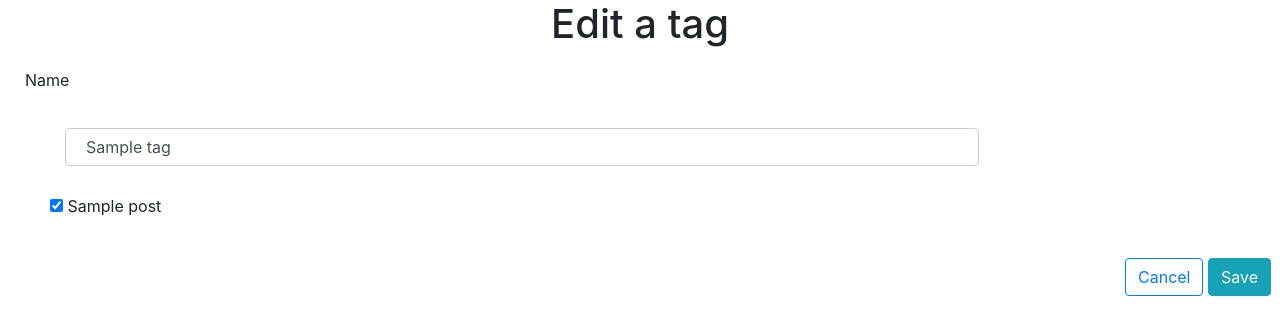
After one commit to hauqxngo/Blogly, a Flask app: page /tags/1/edit in a window 1280 px wide. The commit adds this page. Shown: the top 335 px of the page. Run offline with Flask 2, Linux system fonts and the light colour scheme; tables that the repository leaves empty hold one stand-in row (values such as "Sample post"); some libraries are stand-ins or nearby versions.

Commit message:
added Tags route

```diff
--- a/app.py
+++ b/app.py
@@ -3,7 +3,7 @@
 from flask import Flask, render_template, redirect, request, flash
 from flask.globals import request
 from werkzeug.utils import redirect
-from models import db, connect_db, User, Post
+from models import db, connect_db, User, Post, Tag, PostTag
 from flask_debugtoolbar import DebugToolbarExtension
 
 app = Flask(__name__)
@@ -26,6 +26,7 @@ def root():
     posts = Post.query.order_by(Post.created_at.desc()).limit(5).all()
     return render_template('/posts/homepage.html', posts=posts)
 
+
 # @app.errorhandler(404)
 # def page_not_found(e):
 #     """Show 404 NOT FOUND page."""
@@ -40,10 +41,12 @@ def list_users():
     users = User.query.order_by(User.last_name, User.first_name).all()
     return render_template('/users/list.html', users=users)
 
+
 @app.route('/users/new', methods=['GET'])
 def new_user_form():
     """Show new user form"""
     return render_template('/users/new.html')
+
 
 @app.route('/users/new', methods=['POST'])
 def create_user():
@@ -56,6 +59,7 @@ def create_user():
     db.session.commit()
     flash(f"User {new_user.full_name} added.")
 
+
     return redirect('/users')
 
 @app.route('/users/<int:user_id>')
@@ -63,6 +67,7 @@ def show_user(user_id):
     """Show user detail page"""
     user = User.query.get_or_404(user_id)
     return render_template('/users/details.html', user=user,)
+
 
 @app.route('/users/<int:user_id>/edit')
 def edit_user(user_id):
@@ -85,6 +90,7 @@ def update_user(user_id):
 
     return redirect('/users')
 
+
 @app.route('/users/<int:user_id>/delete', methods=['POST'])
 def delete_user(user_id):
     """Deleting the current user"""
@@ -104,6 +110,7 @@ def new_post_form(user_id):
     user = User.query.get_or_404(user_id)
     return render_template('/posts/new.html', user=user)
 
+
 @app.route('/users/<int:user_id>/posts/new', methods=['POST'])
 def create_post(user_id):
     """Handle add form; add post and redirect to the user detail page."""
@@ -118,17 +125,23 @@ def create_post(user_id):
 
     return redirect(f'/users/{user_id}')
 
+
 @app.route('/posts/<int:post_id>')
 def show_post(post_id):
     """Show a post. Show buttons to edit and delete the post."""
     post = Post.query.get_or_404(post_id)
+
     return render_template('/posts/show.html', post=post)
+
 
 @app.route('/posts/<int:post_id>/edit')
 def edit_post(post_id):
     """Show form to edit a post, and to cancel (back to user page)."""
     post = Post.query.get_or_404(post_id)
-    return render_template('/posts/edit.html', post=post)
+    tags = Tag.query.all()
+
+    return render_template('/posts/edit.html', post=post, tags=tags)
+
 
 @app.route('/posts/<int:post_id>/edit', methods=['POST'])
 def update_post(post_id):
@@ -153,3 +166,73 @@ def delete_post(post_id):
     flash(f"Post '{post.title}' deleted.")
 
     return redirect('/users')
+
+###############################################################################
+# Tags route
+
+@app.route('/tags')
+def list_tags():
+    """Lists all tags, with links to the tag detail page."""
+    tags = Tag.query.all()
+    return render_template('/tags/index.html', tags=tags)
+
+
+@app.route('/tags/new')
+def new_tag_form():
+    """Shows a form to add a new tag."""
+    posts = Post.query.all()
+    return render_template('/tags/new.html', posts=posts)
+
+
+@app.route('/tags/new', methods=['POST'])
+def create_tag():
+    """Process add form, adds tag, and redirect to tag list."""
+    post_ids = [int(num) for num in request.form.getlist('posts')]
+    posts = Post.query.filter(Post.id.in_(post_ids)).all()
+    name = request.form['name']
+
+    new_tag = Tag(name=name, posts=posts)
+
+    db.session.add(new_tag)
+    db.session.commit()
+
+    return redirect('/tags')
+
+
+@app.route('/tags/<int:tag_id>')
+def show_tag(tag_id):
+    """Show detail about a tag. Have links to edit form and to delete."""
+    tag = Tag.query.get_or_404(tag_id)
+    return render_template('/tags/show.html', tag=tag)
+
+
+@app.route('/tags/<int:tag_id>/edit')
+def edit_tag(tag_id):
+    """Show edit form for a tag."""
+    tag = Tag.query.get_or_404(tag_id)
+    posts = Post.query.all()
+    return render_template('/tags/edit.html', tag=tag, posts=posts)
+
+
+@app.route('/tags/<int:tag_id>/edit', methods=['POST'])
+def update_tag(tag_id):
+    """Process add form, adds tag, and redirect to tag list."""
+    tag = Tag.query.get_or_404(tag_id)
+    tag.name = request.form['name']
+    post_ids = [int(num) for num in request.form.getlist('posts')]
+    tag.posts = Post.query.filter(Post.id.in_(post_ids)).all()
+
+    db.session.add(tag)
+    db.session.commit()
+
+    return redirect('/tags')
+
+
+@app.route('/tags/<int:tag_id>/delete', methods=['POST'])
+def delete_tag(tag_id):
+    """Delete a tag."""
+    tag = Tag.query.get_or_404(tag_id)
+    db.session.delete(tag)
+    db.session.commit()
+
+    return redirect('/tags')
--- a/static/app.css
+++ b/static/app.css
@@ -1,12 +1,13 @@
 div {
     margin-left: 25px;
+    margin-top: 20px;
 }
 
 h1 {
     text-align: center;
 }
 
-input {
+input[type="text"] {
     width: 90%;
     padding: 12px 20px;
     margin: 8px 0;
--- /dev/null
+++ b/templates/tags/edit.html
@@ -0,0 +1,41 @@
+{% extends 'base.html' %}
+
+{% block title %}Edit Tag{% endblock %}
+
+{% block content %}
+<h1>Edit a tag</h1>
+
+<form action="/tags/{{ tag.id }}/edit" method='POST'>
+    <div>
+        <label for="name">Name</label>
+        <div class="col-sm-10">
+            <input class="form-control" type="text" id="name" name="name" value="{{ tag.name }}">
+        </div>
+    </div>
+
+    <div>
+        {% for post in posts %}
+        <div>
+            <input
+                type="checkbox"
+                class="form-input"
+                id="post_{{ post.id }}"
+                name="posts"
+                value="{{ post.id }}"
+                {% if post in tag.posts %}
+                checked
+                {% endif %}
+                >
+            <label for="post_{{ post.id }}" class="form-check-label">{{ post.title }}</label>
+        </div>
+        {% endfor %}
+    </div>
+
+    <div class="form-group row">
+        <div class="ml-auto mr-4">
+            <a href="/tags/{{ tag.id }}" class="btn btn-outline-primary">Cancel</a>
+            <button type="submit" class="btn btn-info">Save</button>
+        </div>
+    </div>
+</form>
+{% endblock %}
```
Also changed, not shown: models.py (+16 -2 lines), templates/posts/edit.html (+19 -1 lines), templates/posts/homepage.html (+10 -0 lines), templates/posts/show.html (+11 -1 lines), templates/tags/index.html (added, +19 -0 lines), templates/tags/new.html (added, +30 -0 lines), templates/tags/show.html (added, +18 -0 lines).
